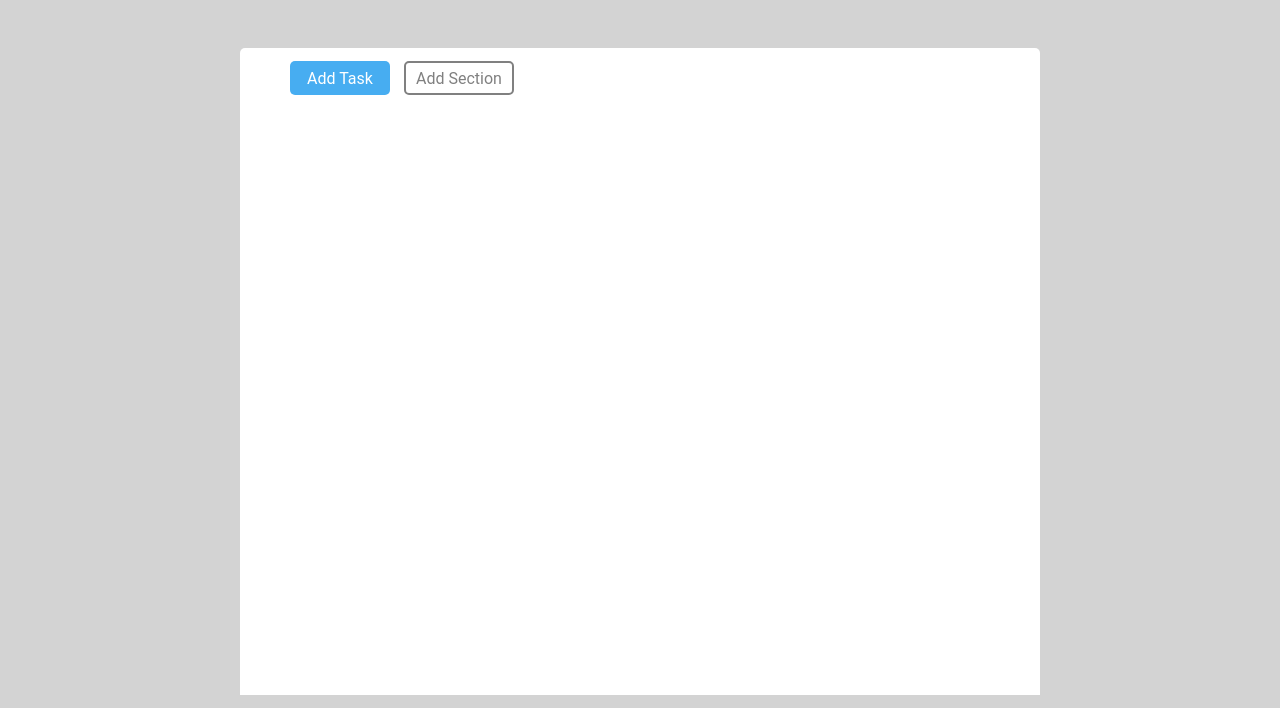
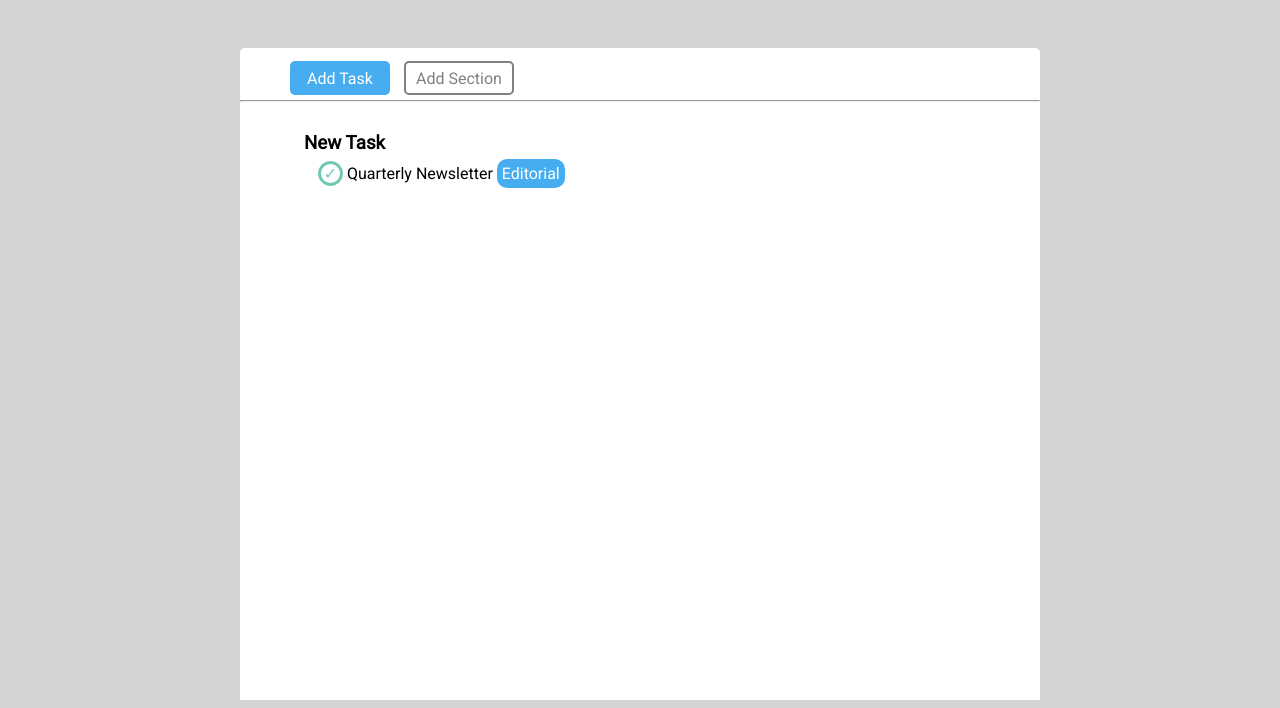
Before and after one commit to Greg1928/html-css-toboolist, a plain HTML site: page index.html in a window 1280 px wide. Shown: the part 92-800 px from the top of the page. Drawn offline with Linux system fonts and the light colour scheme.

Commit message:
aggiunta prima sezione

```diff
--- a/css/style.css
+++ b/css/style.css
@@ -65,5 +65,30 @@ h1{
     height: 600px;
     margin: 0 auto;
     background-color: white;
+    margin-top: 5px;
+}
 
+h3{
+    margin-left: 64px;
+    padding-top: 30px;
 }
+.tasks{
+    margin-left: 78px;
+    padding-top: 5px;
+}
+#circle{
+    display: inline-block;
+    height: 25px;
+    width: 25px;
+    border: solid #73c8b5;
+    border-radius: 50%;
+    text-align: center;
+    color: #73c8b5;
+}
+.tag{
+    display: inline-block;
+    color: white;
+    background-color: #47adf1;
+    border-radius: 10px;
+    padding: 5px;
+}
--- a/index.html
+++ b/index.html
@@ -6,6 +6,9 @@
         <meta name="viewport" content="width=device-width, initial-scale=1.0">
         <title>Toboolist</title>
         <link rel="stylesheet" href="css/style.css">
+        <link rel="preconnect" href="https://fonts.googleapis.com">
+        <link rel="preconnect" href="https://fonts.gstatic.com" crossorigin>
+        <link href="https://fonts.googleapis.com/css2?family=Roboto&display=swap" rel="stylesheet">
     </head>
     <body>
         <header>
@@ -21,9 +24,21 @@
                 <div class="button-2">
                     <p id="secondo">Add Section</p>
                 </div>
+
             <div class="contenitore-grande">
+                <hr>
+                <h3>New Task</h3>
+                <div class="tasks">
+                    <span id="circle">&check;</span>
+                    <span>Quarterly Newsletter</span>
+                    <div class="tag">
+                        <span>Editorial</span>
+                    </div>
+                </div>
 
-            </div>
+
+
+
             </div>
         </main>
     </body>
```
